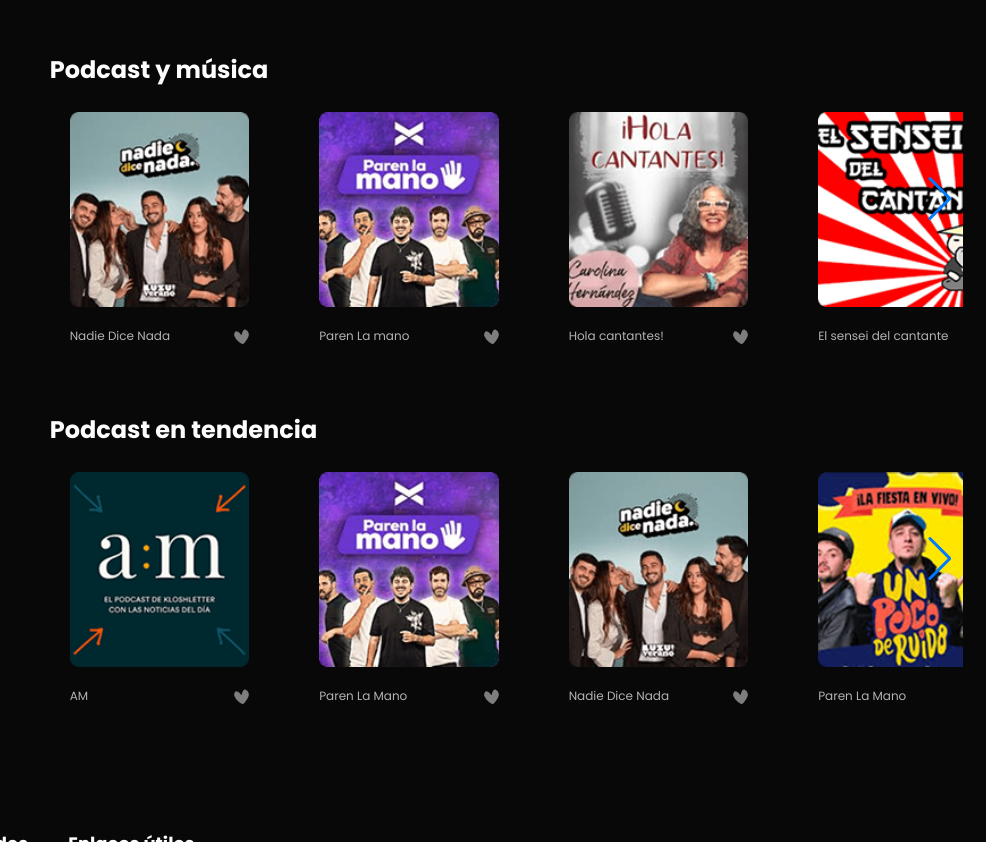
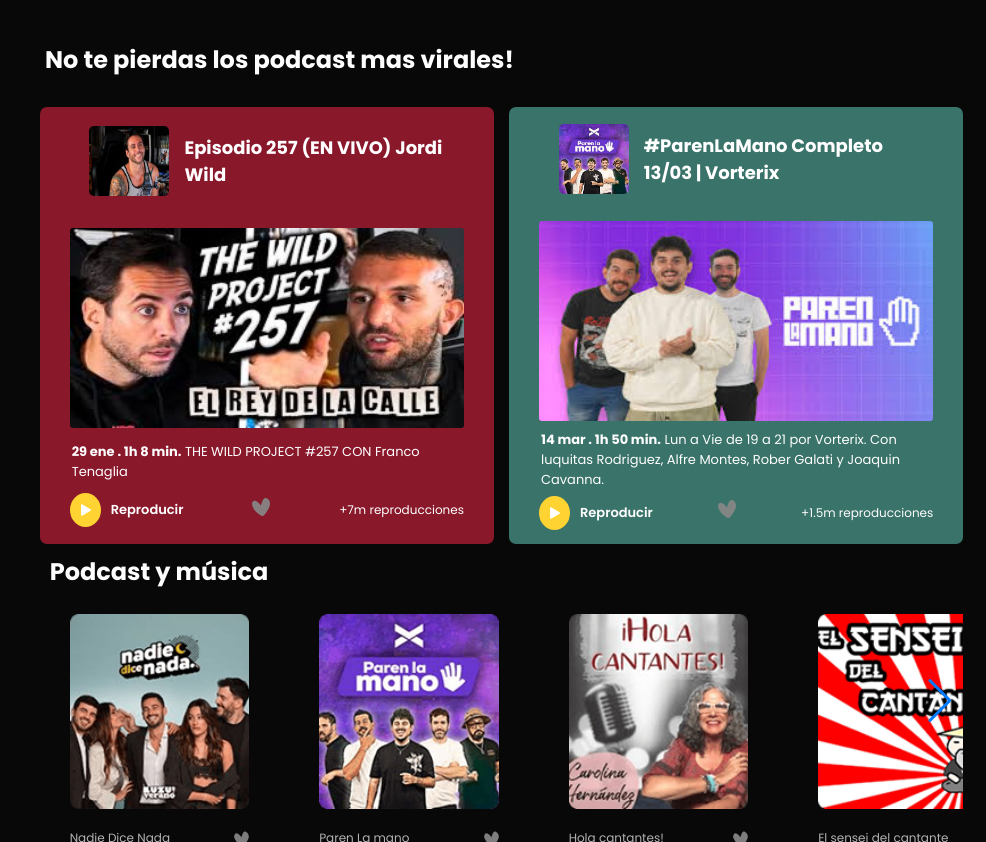
Before and after one commit to colorodriguezf/final-interfaces, a plain HTML site: page prototipo-funcional/home.html in a window 1280 px wide. Shown: the part 2843-3685 px from the top of the page, without its empty margins (294-1280 px from the left). Drawn offline with nearby package versions, Linux system fonts and the light colour scheme.

Commit message:
Agrego podcast mas grandes

```diff
--- a/prototipo-funcional/css/home.css
+++ b/prototipo-funcional/css/home.css
@@ -532,7 +532,7 @@
   /* Play de la card */
   .btn-play {
     position: absolute;
-    bottom: 0px;
+    bottom: -10px;
     right: 12px;
     background-color: #fe193f;
     color: rgba(0, 0, 0, 0.809);
@@ -542,7 +542,6 @@
     font-weight: bold;
     cursor: pointer;
     opacity: 0;
-    bottom: -10px;
     transition: bottom 0.3s ease-in-out, opacity 0.3s ease-in-out;
     filter: brightness(95%);
 }
@@ -688,6 +687,95 @@
 .btn-play-grande:hover svg {
     transform: scale(1.1);
     filter: brightness(110%);
+}
+
+/* Podcast mas virales (son card mas grandes) */
+.contenedor-podcast-grandes {
+    display: grid;
+    grid-template-columns: repeat(2, 1fr);
+    width: 99%;
+    margin: auto;
+    gap: 15px;
+}
+.podcast-grande {
+    display: flex;
+    flex-direction: column;
+    justify-content: space-around;
+    border-radius: 7px;
+    padding: 10px 30px;
+    margin-top: 20px;
+}
+/* Colores de fondo de los 2 podcast */
+.podcast-grande.pg-1 {
+    background-color: #ff274b85;
+}
+.podcast-grande.pg-2 {
+    background-color: #60c7b68e;
+}
+.podcast-grande .icon-nombre-podcast {
+    display: flex;
+    align-items: center;
+    width: 90%;
+    margin: 0px auto;
+    gap: 15px;
+}
+.podcast-grande .icon-nombre-podcast h1 {
+   font-size: 18px;
+    color: white;
+}
+.podcast-grande .icon-nombre-podcast img {
+    width: 80px;
+    height: 70px;
+    border-radius: 5px;
+}
+.podcast-grande .img-podcast img {
+    height: 200px;
+    width: 100%;
+    border-radius: 3px;
+    margin-top: 20px;
+}
+.podcast-grande .pg-info {
+    font-size: 13px;
+}
+.podcast-grande .pg-info p{
+    margin: 2px;
+}
+
+/* pg es podcast grande */
+.podcast-grande .pg-footer {
+    display: flex;
+    justify-content: space-between;
+    align-items: center;
+}
+.podcast-grande .pg-footer .pg-boton {
+    display: flex;
+    align-items: center;
+    font-weight: 600;
+    font-size: 13px;
+}
+.podcast-grande .pg-footer .btn-play-pg {
+    margin-right: 10px;
+    background-color: var(--acento-color);
+    color: white;
+    border: none;
+    border-radius: 50%;
+    padding: 7px 5px 4px 6px;
+    font-weight: bold;
+    cursor: pointer;
+}
+.podcast-grande .pg-footer .btn-play-pg:hover {
+    background-color: var(--luz-color-acento);
+}
+.podcast-grande .pg-footer .pg-corazon .corazon-card {
+    width: 18px;
+    height: 18px;
+}
+.podcast-grande .pg-footer .pg-corazon:hover {
+    cursor:pointer;
+    transform: scale(1.3);
+}
+.podcast-grande .pg-footer .reproducciones {
+    font-size: 12px;
 }
 
 
@@ -862,4 +950,17 @@
         font-size: 13px;
     }
 
+    /* Podcast grandes */
+    .podcast-grande .icon-nombre-podcast {
+       width: 80%;
+   }
+    .podcast-grande .icon-nombre-podcast h1 {
+        font-size: 26px;
+         color: white;
+         margin: 10px;
+     }
+     .img-podcast img{
+        margin: 0px 0px 5px 0px;
+     }
+
 }
--- a/prototipo-funcional/home.html
+++ b/prototipo-funcional/home.html
@@ -900,14 +900,62 @@
 
                 <!-- Podcast mas grandes -->
                 <div class="podcast-grandes">
+                    <h1 class="titulo-carousel">No te pierdas los podcast mas virales!</h1>
+
                     <div class="contenedor-podcast-grandes">
-                        <div>
 
+                        <div class="podcast-grande pg-1">
+                            <div class="icon-nombre-podcast">
+                                <img src="img/playlist-podcast/icon-jordi.png" alt="">
+                                <h1>Episodio 257 (EN VIVO) Jordi Wild</h1>
+                            </div>
+                            <div class="img-podcast">
+                                <img src="img/playlist-podcast/podcast-jordi.png" alt="">
+                            </div>
+                            <div class="pg-info">
+                                <p><strong>29 ene . 1h 8 min.</strong> THE WILD PROJECT #257 CON Franco Tenaglia</p>
+                            </div>
+                            <div class="pg-footer">
+                                    <div class="pg-boton">
+                                        <button class="btn-play-pg">
+                                            <svg xmlns="http://www.w3.org/2000/svg" width="20" height="20" fill="currentColor" class="bi bi-play-fill" viewBox="0 0 16 16">
+                                                <path d="m11.596 8.697-6.363 3.692c-.54.313-1.233-.066-1.233-.697V4.308c0-.63.692-1.01 1.233-.696l6.363 3.692a.802.802 0 0 1 0 1.393"/>
+                                            </svg>
+                                        </button>
+                                        Reproducir
+                                    </div>
+                                    <div class="pg-corazon"><img class="corazon-card" src="icons/corazon-gris.svg" alt=""></div>
+                                    <div><p class="reproducciones">+7m reproducciones</p></div>
+                            </div>
                         </div>
-                        <div>
 
+                        <div class="podcast-grande pg-2">
+                            <div class="icon-nombre-podcast">
+                                <img src="img/playlist-podcast/icon-plm.png" alt="">
+                                <h1>#ParenLaMano Completo 13/03 | Vorterix</h1>
+                            </div>
+                            <div class="img-podcast">
+                                <img src="img/playlist-podcast/podcast-plm.png" alt="">
+                            </div>
+                            <div class="pg-info">
+                                <p><strong>14 mar . 1h 50 min.</strong> Lun a Vie de 19 a 21 por Vorterix. Con luquitas Rodriguez, Alfre Montes, Rober Galati y Joaquin Cavanna.</p>
+                            </div>
+                            <div class="pg-footer">
+                                    <div class="pg-boton">
+                                        <button class="btn-play-pg">
+                                            <svg xmlns="http://www.w3.org/2000/svg" width="20" height="20" fill="currentColor" class="bi bi-play-fill" viewBox="0 0 16 16">
+                                                <path d="m11.596 8.697-6.363 3.692c-.54.313-1.233-.066-1.233-.697V4.308c0-.63.692-1.01 1.233-.696l6.363 3.692a.802.802 0 0 1 0 1.393"/>
+                                            </svg>
+                                        </button>
+                                        Reproducir
+                                    </div>
+                                    <div class="pg-corazon"><img class="corazon-card" src="icons/corazon-gris.svg" alt=""></div>
+                                    <div><p class="reproducciones">+1.5m reproducciones</p></div>
+                            </div>
                         </div>
+
                     </div>
+
                 </div>
 
 
```
Also changed, not shown: prototipo-funcional/img/playlist-podcast/icon-jordi.png (added), prototipo-funcional/img/playlist-podcast/icon-plm.png (added), prototipo-funcional/img/playlist-podcast/podcast-jordi.png (added), prototipo-funcional/img/playlist-podcast/podcast-plm.png (added).
